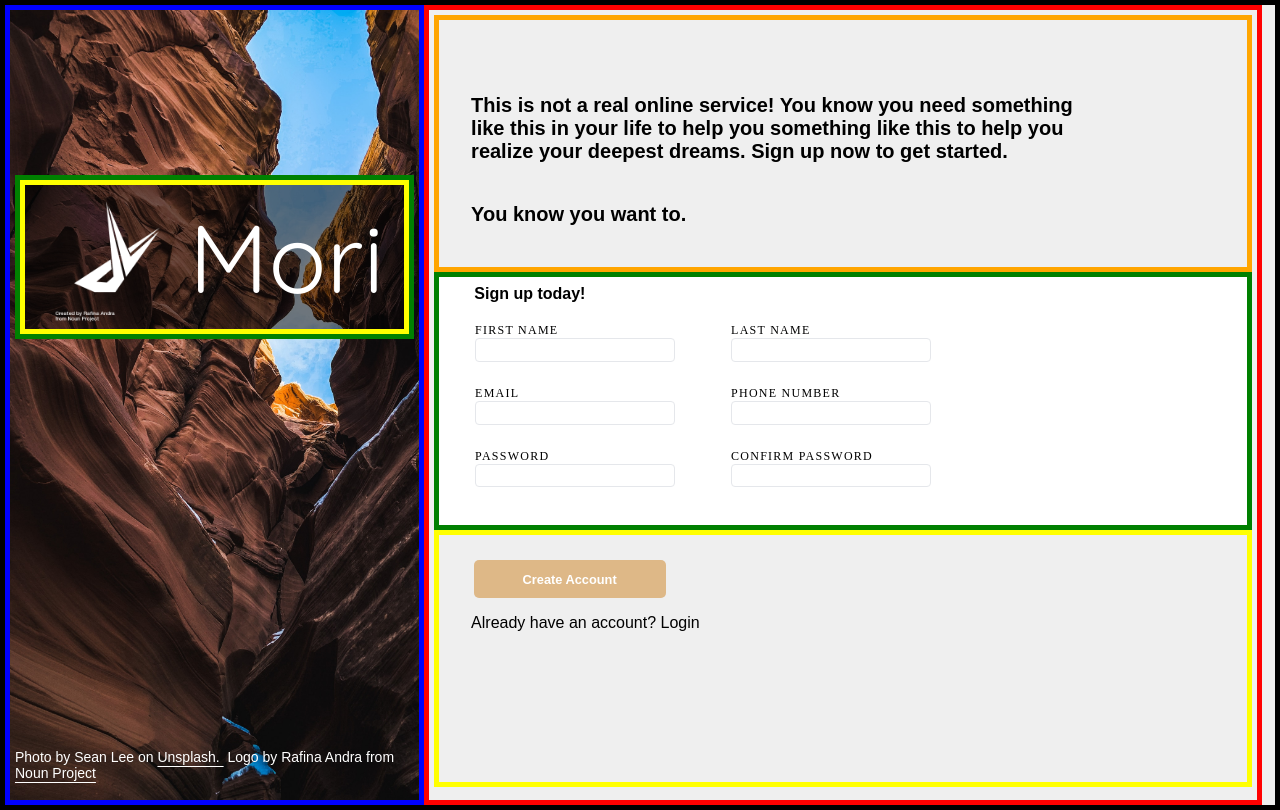
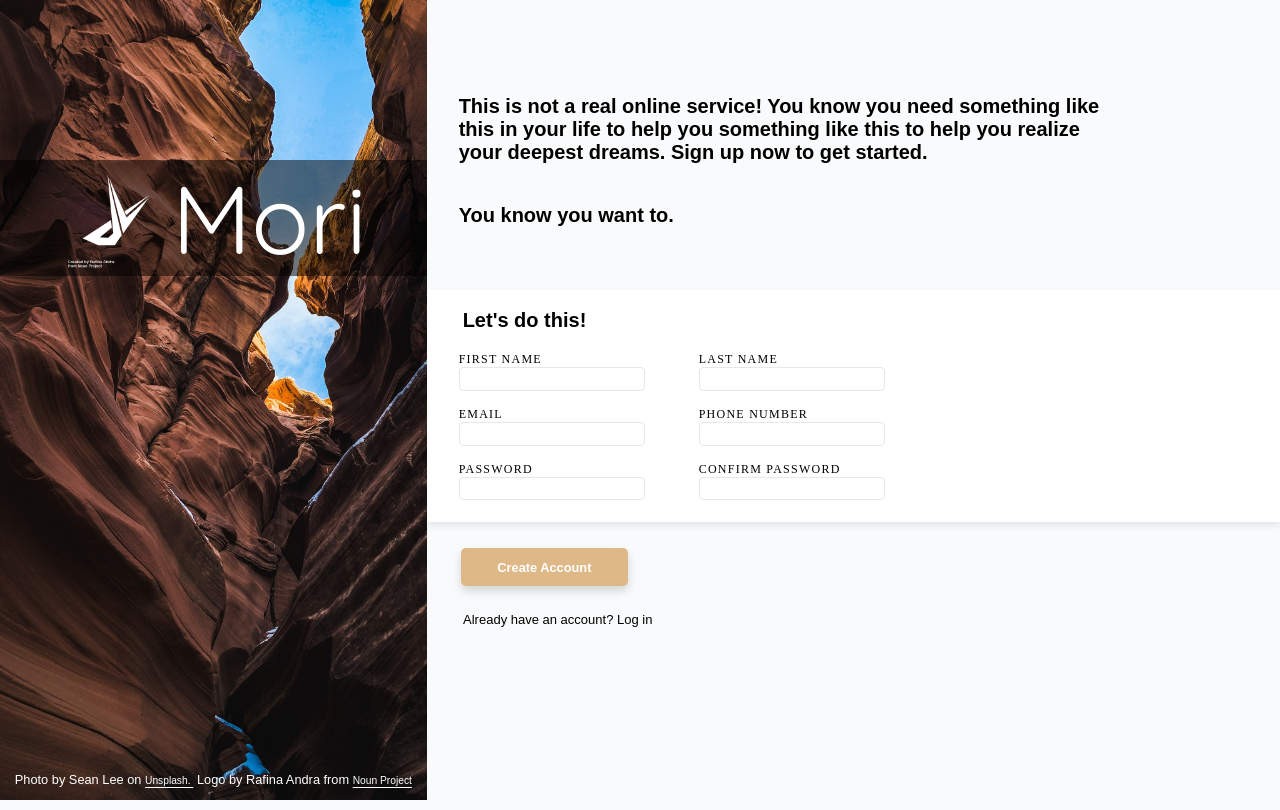
Before and after one commit to aurelius250/Project-Signup-Page, a plain HTML site: page index.html in a window 1280 px wide. Drawn offline with Linux system fonts and the light colour scheme.

Commit message:
Resizing font, removing borders, begin forms

```diff
--- a/index.html
+++ b/index.html
@@ -32,8 +32,10 @@
                 <p> You know you want to.</p>
             </div>
             <div class = "right-middle-div">
+                <div>
+                    <p class = "form-header"> Let's do this! </p>
+                </div>
 
-                <p class = "form-header"> Sign up today! </p>
             <form action="" method="post" id="form1">
 
                 <div class = "upper-form-div">
@@ -46,32 +48,29 @@
                             <label for="first">LAST NAME</label>
                             <input id="first" name="first" type="text">
                         </div>
-
                 </div>
 
 
                 <div class = "upper-form-div">
                         <div class="form-pair">
                             <label for="first">EMAIL</label>
-                            <input id="first" name="first" type="mail">
+                            <input id="email" name="email" type="email">
                         </div>
                         <div class="form-pair">
-                            <label for="first">PHONE NUMBER</label>
-                            <input id="first" name="first" type="tel">
+                            <label for="phone-no">PHONE NUMBER</label>
+                            <input id="phone-no" name="phone-no" type="tel">
                         </div>
-
                 </div>
 
                 <div class = "upper-form-div">
                         <div class="form-pair">
-                            <label for="first">PASSWORD</label>
-                            <input id="first" name="first" type="text">
+                            <label for="pwd">PASSWORD</label>
+                            <input id="pwd" name="pwd" type="password">
                         </div>
                         <div class="form-pair">
                             <label for="first">CONFIRM PASSWORD</label>
-                            <input id="first" name="first" type="text">
+                            <input id="pwd" name="first" type="text" pattern="">
                         </div>
-
                     </div>
                 </div>
             </form>
@@ -81,7 +80,7 @@
                 <button type="button" for="form1">
                     Create Account
                 </button>
-                <p> Already have an account? Login</p>
+                <p> Already have an account? Log in</p>
             </div>
         </div>
     </div>
--- a/styles.css
+++ b/styles.css
@@ -1,7 +1,9 @@
 html {
     box-sizing: border-box;
     margin: 0;
-    background-color: #efefef;
+    padding: 0;
+    height: 100%;
+    background-color: #F9FAFB;
 }
 * {
     box-sizing: border-box;
@@ -36,15 +38,18 @@ button {
 
 .outermost-div {
     display: flex;
-    border: 5px solid black;
+    /* border: 5px solid black; */
     height: 100%;
+    padding: 0;
+    width: 100%;
+    margin: 0;
 }
 
 .left-outer-div {
-    width: 33%;
+    width: 33.33333333%;
     height: 100vh;
-    padding: 5px;
-    border: 5px blue solid;
+    /* padding: 5px; */
+    /* border: 5px blue solid; */
     background-image: url(/imgs/sean-lee-Yli_dIlJ2Sk-unsplash.jpg);
     background-size: cover;
     display: flex;
@@ -58,11 +63,12 @@ button {
     display: flex;
     justify-content: center;
     align-items: center;
-    border: 5px yellow solid;
+    /* border: 5px yellow solid; */
+    height: 100%;
 }
 
 .logo {
-    width: 9em;
+    width: 7em;
     filter:invert();
 }
 
@@ -76,10 +82,11 @@ button {
 
 .left-transparent-div {
     margin-top: 10em;
+    height: 14.5%;
     width: 100%;
     background: rgb(0, 0, 0, 0.5);
     margin-bottom: auto;
-    border: 5px green solid;
+    /* border: 5px green solid; */
     display: flex;
     justify-content: center;
     flex-direction: column;
@@ -87,45 +94,51 @@ button {
 }
 
 .right-outer-div {
-    width: 66%;
-    padding: 5px;
+    width: 66.666666%;
     height: 100vh;
     display: flex;
+    margin: 0;
+    padding: 0;
     flex-direction: column;
-    border: 5px red solid;
+    /* border: 5px red solid; */
 
 }
 
 .right-middle-div {
-    border: 5px green solid;
+    /* border: 5px green solid;  */
     background-color: white;
-    height: 33%;
+    height: 29%;
+    margin: 0;
     display: flex;
-    flex-wrap: wrap;
+    /* flex-wrap: wrap; */
     flex-direction: column;
     padding: 0;
+    align-content: space-between;
+    box-shadow: 0px 0.25em 7px rgba(0,0,0,0.08);
+
 }
 
 .upper-form-div {
     display: flex;
-    padding: 0.25em;
+    /* padding: 0.25em;  */
     width: 100%;
     margin-right: 15em;
+
 }
 
 .right-lower-div {
-    border: 5px yellow solid;
+    /* border: 5px yellow solid;  */
     /* padding-top: 5em;
     padding-bottom: 5em;
     padding-left: 1em; */
-    height: 33%;
+    height: 34.5%;
 
 }
 
 .right-upper-div {
-    border: 5px orange solid;
+    /* border: 5px orange solid;  */
     padding-top: 4em;
-    height: 33%;
+    height: 36.3%;
     padding-bottom: 2em;
     padding-left: 2em;
     padding-right: 10em;
@@ -135,7 +148,7 @@ button {
 }
 
 input {
-    width: 15em;
+    width: 14em;
     border-color: #E5E7EB;
     box-shadow: none;
     border-radius: 0.3em;
@@ -143,7 +156,7 @@ input {
     padding: 0.25em;
 }
 label {
-    font-size: 12px;
+    font-size: 0.75em;
     font-weight: 500;
     letter-spacing: 1.25px;
 }
@@ -154,31 +167,34 @@ label {
 .img-credit {
     color: white;
     margin-top: auto;
-    font-size: 14px;
+    font-size: 0.8em;
+    font-weight: 200;
 }
 
 .img-credit a {
     text-underline-position: under
 }
 
+
 .form-pair {
     display: flex;
     flex-direction: column;
-    margin-right: 4em;
+    margin-right: 3em;
     width: 20vh;
     margin-left: 2em;
     margin-bottom: 1em;
 
 }
 
+
 .form-header {
     font-weight: bold;
-    /* font-size: 1.5em; */
-    margin-left: 2.2em;
-    margin-top: 0.5em;
+    font-size: 1.25em;
+    margin-left: 1.8em;
+    margin-top: 0.95em;
 }
 button:active {
-    box-shadow: inset -2px -2px 3px rgba(255, 255, 255, 0.6), inset 2px 2px 3px rgba(0, 0, 0, 0.6);
+    box-shadow: inset -2px -2px 10px rgba(255, 255, 255, 0.6), inset 2px 2px 3px rgba(0, 0, 0, 0.6);
 }
 
 button {
@@ -189,22 +205,28 @@ button {
     background: none;
     cursor: pointer;
     padding: 0.9em;
-    width: 15em;
+    width: 13em;
     background-color:burlywood;
     border: none;
     margin-left: 2.7em;
+    box-shadow: 0px 5px 10px 0px rgba(0, 0, 0, 0.15);
     margin-top: 2em;
 }
 
 input:focus,
 textarea:focus {
   border: none;
+  outline: none;
+  border: 1px solid blue;
   border-radius: 5px;
   box-shadow: 0px 0.25em 10px rgba(0,0,0,0.2);
 }
 
 button + p {
-    margin-left: 2em;
+    margin-left: 2.8em;
+    margin-top: 2em;
+    font-size: 13px;
+
 }
 
 input[type="tel"]:invalid:active {
```
